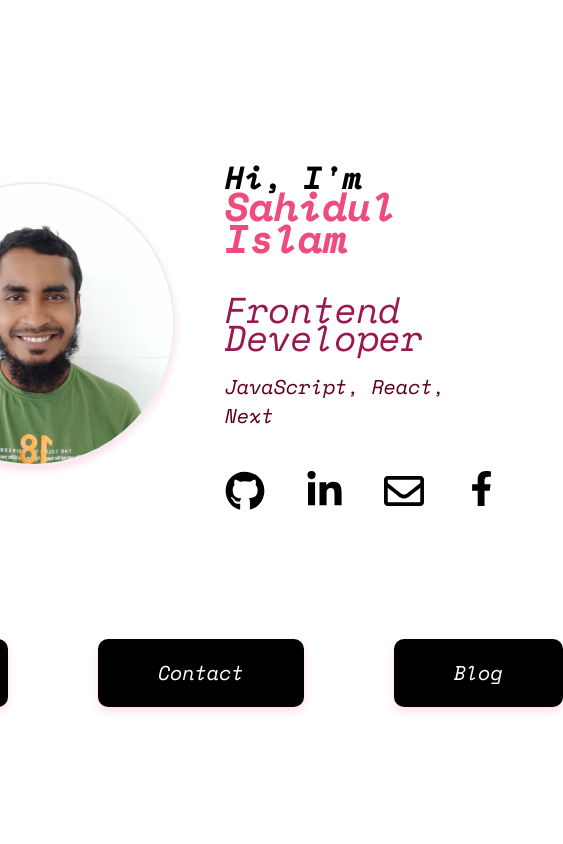
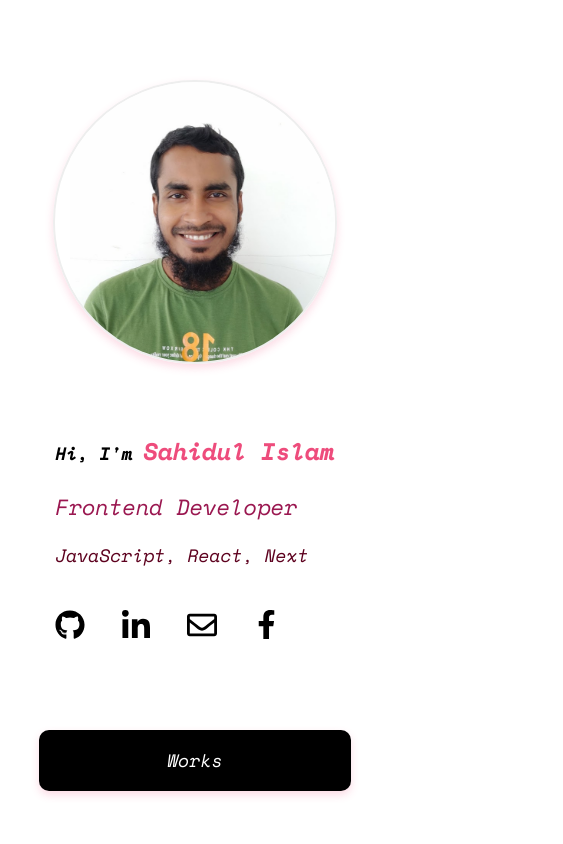
Before and after one commit to jonyahmed19/portfolio, a React (Create React App) app: page / in a window 390 px wide. Shown: the top 844 px of the page, 563 px wide, since content can reach past the window. Built offline with nearby package versions, Linux system fonts and the light colour scheme.

Commit message:
Homepage responsive

```diff
--- a/src/app.scss
+++ b/src/app.scss
@@ -1,8 +1,12 @@
+/***
+Grid
+***/
 .container {
   max-width: 1280px;
   margin: auto;
 }
 
+/*********** Home **********/
 .homepage .content {
   display: flex;
   justify-content: center;
@@ -91,6 +95,7 @@ a {
   text-decoration: none;
 }
 
+/*********** other pages ********/
 .header-area {
   display: flex;
   align-items: center;
@@ -237,3 +242,73 @@ input[type="submit"]:hover {
 .tech-details p {
   margin: 10px 0;
 }
+
+@media screen and (max-width: 900px) {
+  .content .top-two {
+    flex-direction: column;
+    margin-top: 80px;
+  }
+  .content .bottom-button {
+    gap: 60px;
+  }
+  .bottom-button a {
+    padding: 15px 40px;
+  }
+  .homepage .content {
+    height: auto;
+  }
+}
+@media screen and (max-width: 600px) {
+  .bottom-button a {
+    padding: 16px 30px;
+    font-size: 18px;
+    text-align: center;
+  }
+  .homepage h2 span {
+    font-size: 36px;
+  }
+  .homepage h2 {
+    font-size: 28px;
+  }
+  .homepage h3 {
+    font-size: 28px;
+    margin-top: 25px;
+  }
+  .homepage h4 {
+    font-size: 20px;
+  }
+  .homepage .content {
+    gap: 80px;
+  }
+}
+@media screen and (max-width: 550px) {
+  .content .bottom-button {
+    flex-direction: column;
+    flex-wrap: wrap;
+    width: 80%;
+  }
+  .homepage h2 {
+    font-size: 18px;
+  }
+  .homepage h2 span {
+    font-size: 24px;
+  }
+  .homepage h3 {
+    font-size: 22px;
+  }
+  .homepage h4 {
+    font-size: 18px;
+  }
+  .icon-profile svg {
+    font-size: 30px;
+  }
+  .icon-profile {
+    gap: 35px;
+  }
+  .icon-profile .linkedin svg {
+    font-size: 32px;
+  }
+  .icon-profile .facebook svg {
+    font-size: 29px;
+  }
+}
```
